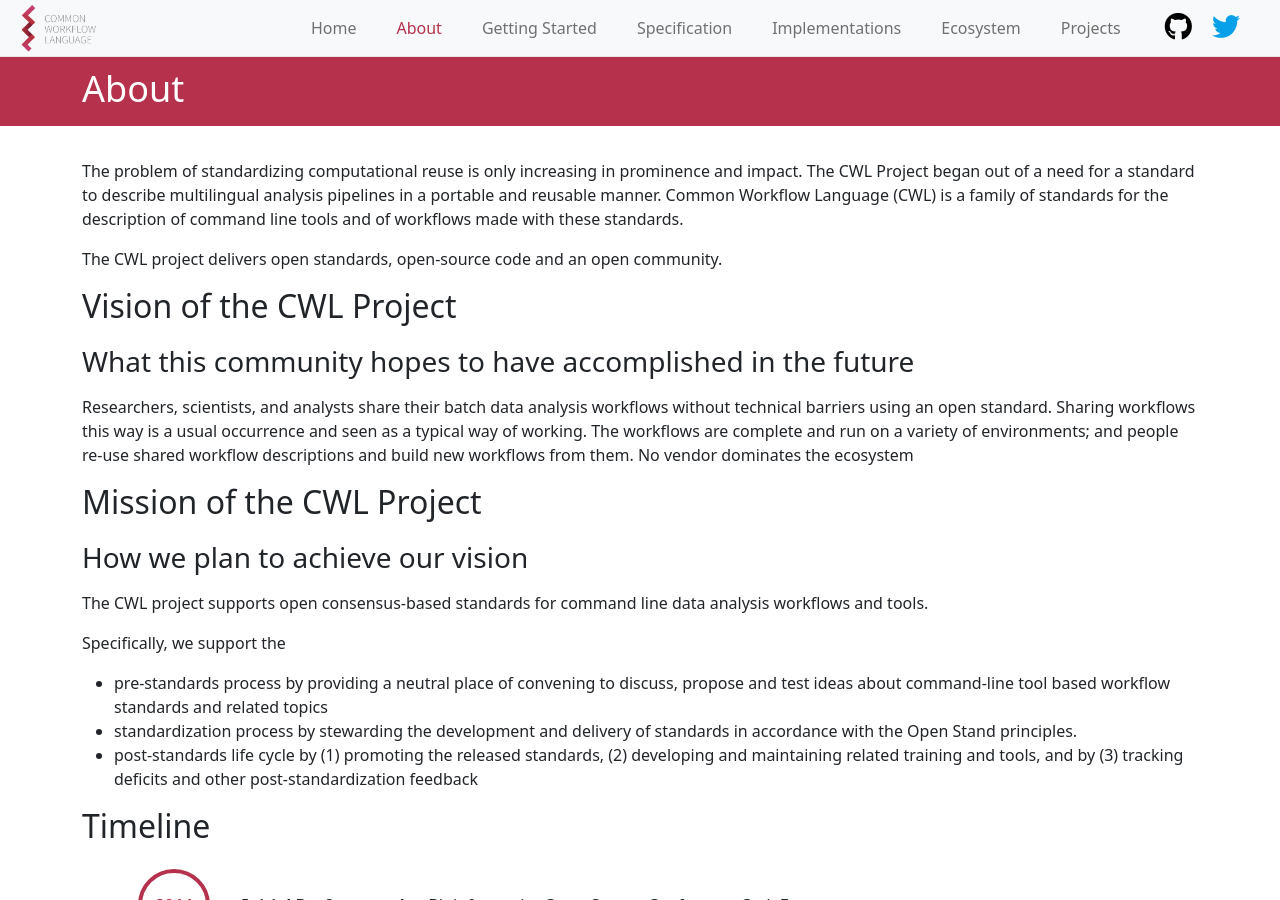
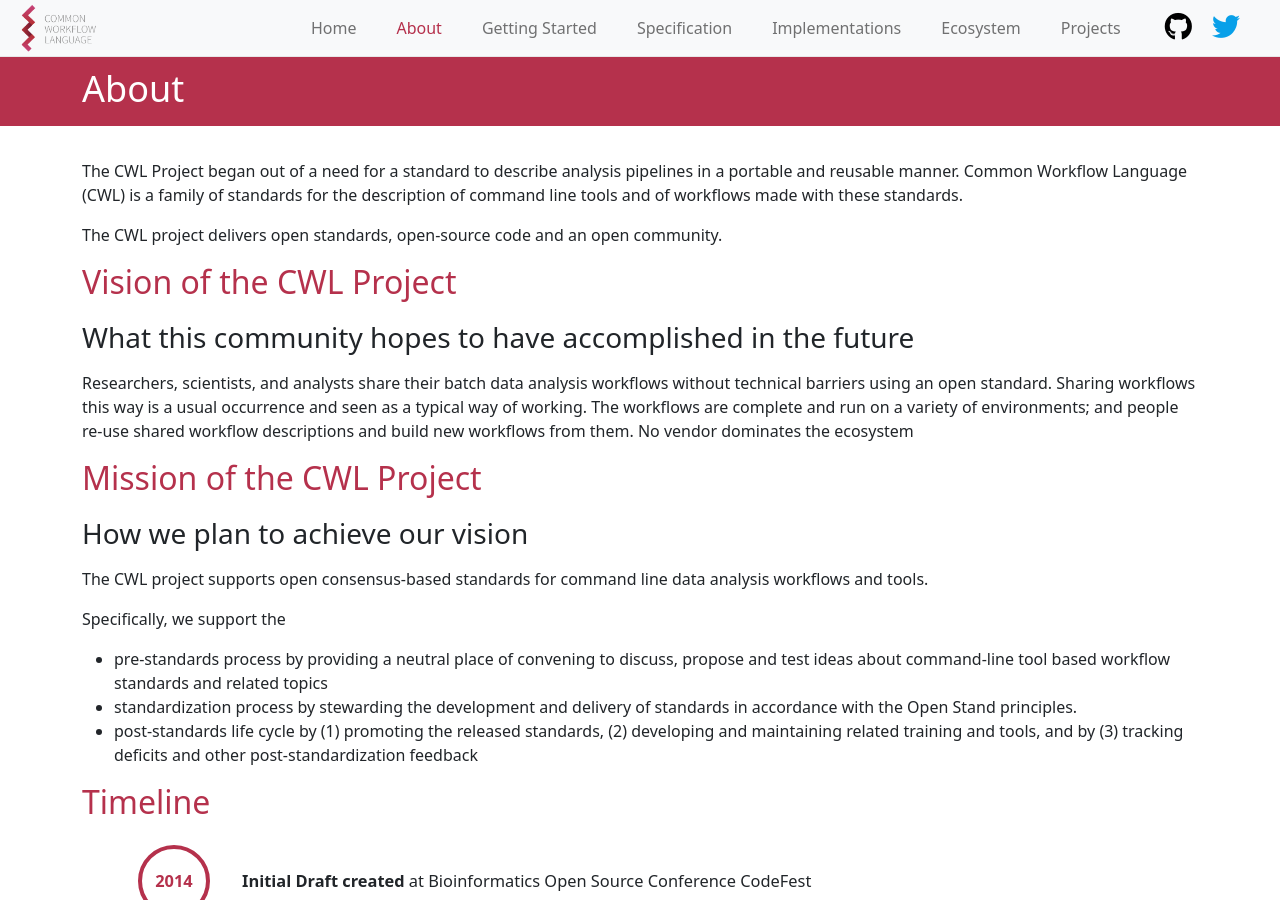
Before and after one commit to common-workflow-language/cwl-website, a Jekyll site: the page built from content/about.md, in a window 1280 px wide and 900 px high. Built offline with Jekyll 4.4.1, drawn with Linux system fonts in a browser that asks for light colours; some of the changed text lies outside the part shown.

Commit message:
Updating About Page

```diff
--- a/content/about.md
+++ b/content/about.md
@@ -4,22 +4,21 @@ permalink: /about/
 title: About
 ---
 
-The problem of standardizing computational reuse is only increasing in prominence and impact.
 The CWL Project began out of a need for a standard to
-describe multilingual analysis pipelines in a portable and reusable
+describe analysis pipelines in a portable and reusable
 manner. Common Workflow Language (CWL) is a family of standards
 for the description of command line tools and of workflows made with these standards.
 
 The CWL project delivers open standards, open-source code and an open community.
 
-
+{:.cwl-red}
 ## Vision of the CWL Project
 
 ### What this community hopes to have accomplished in the future
 
 Researchers, scientists, and analysts share their batch data analysis workflows without technical barriers using an open standard. Sharing workflows this way is a usual occurrence and seen as a typical way of working. The workflows are complete and run on a variety of environments; and people re-use shared workflow descriptions and build new workflows from them. No vendor dominates the ecosystem
 
-
+{:.cwl-red}
 ## Mission of the CWL Project
 
 ### How we plan to achieve our vision
@@ -31,11 +30,12 @@ Specifically, we support the
 *    standardization process by stewarding the development and delivery of standards in accordance with the Open Stand principles.
 *    post-standards life cycle by (1) promoting the released standards, (2) developing and maintaining related training and tools, and by (3) tracking deficits and other post-standardization feedback
 
-
+{:.cwl-red}
 ## Timeline
 
 {% include timeline.html %}
 
+{:.cwl-red}
 ## Governance
 
 ### CWL Leadership Team
@@ -54,6 +54,8 @@ The CWL leadership team consists of the following people, listed in alphabetical
 *   Hervé Ménager, Institut Pasteur; <https://orcid.org/0000-0002-7552-1009>
 *   Stian Soiland-Reyes, University of Manchester; <https://orcid.org/0000-0001-9842-9718>
 
+
+{:.cwl-red}
 ## Contributors
 
 ### Participating Organizations
```
Also changed, not shown: other parts of content/about.md (+2 -2 lines).
